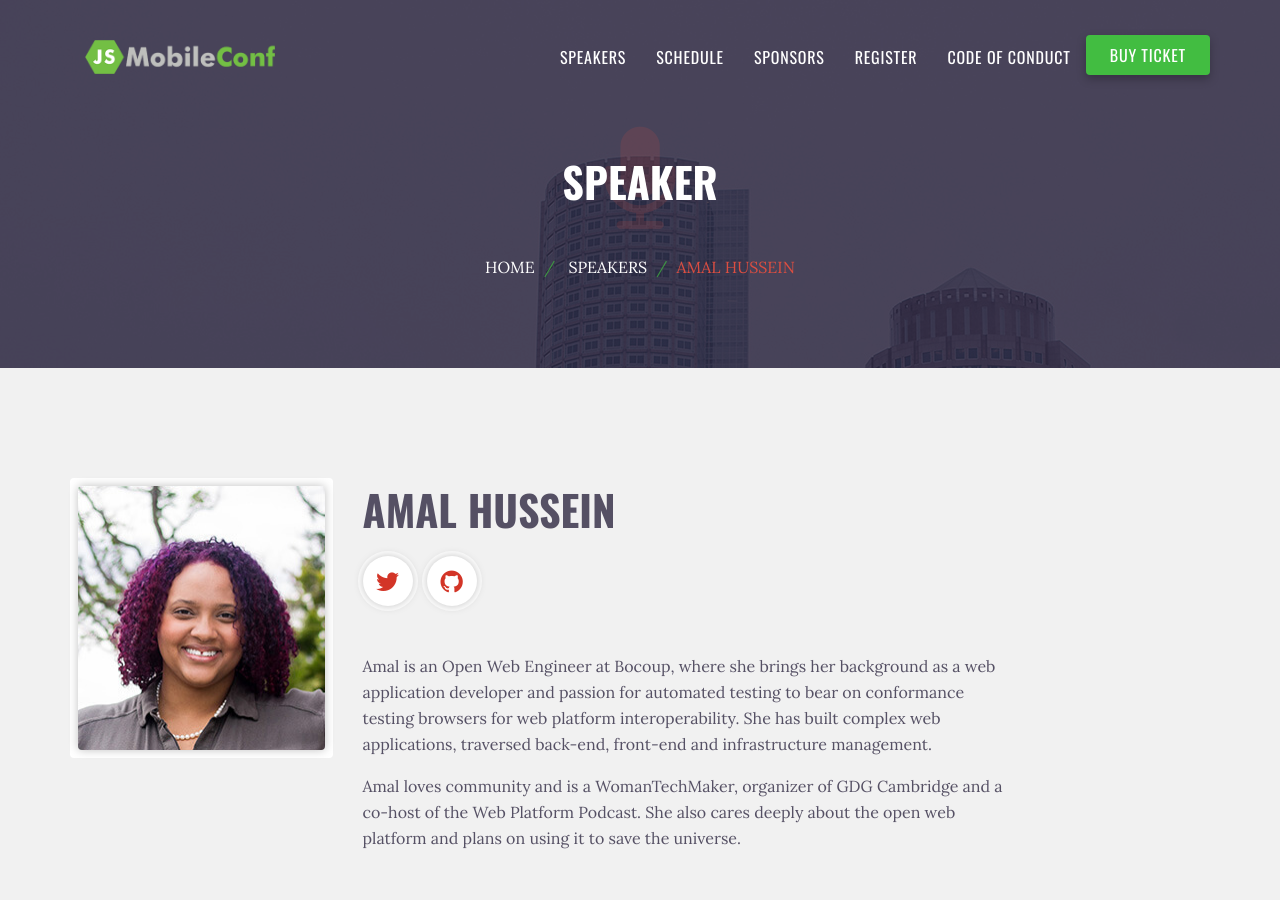
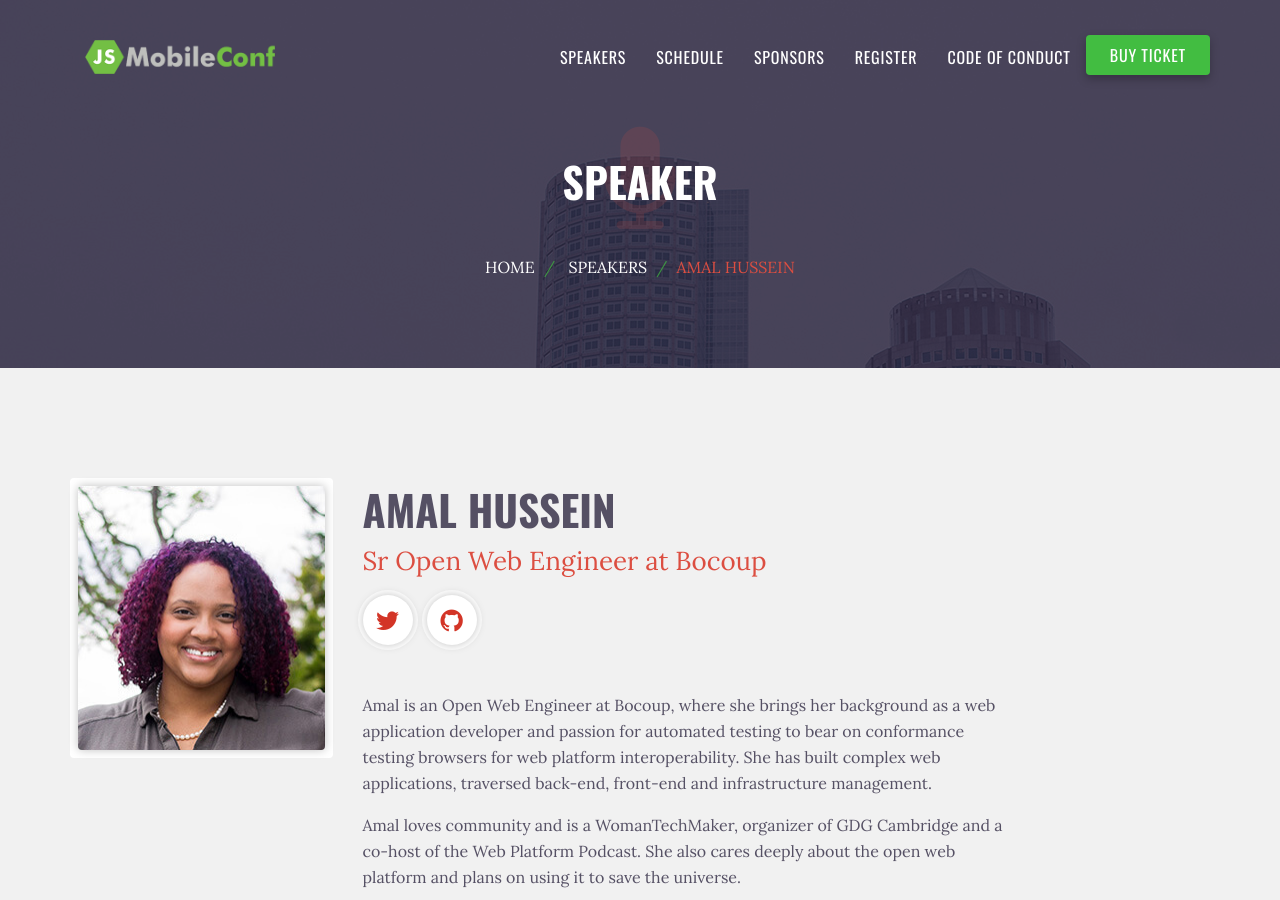
Before and after one commit to remotesynth/jsMobileConf, a Jekyll site: the page built from speakers/amal-hussein.md, in a window 1280 px wide and 900 px high. Built offline with Jekyll 4.4.1, drawn with Linux system fonts in a browser that asks for light colours; part of the change alters nothing that is shown.

Commit message:
fixing amal's profile

```diff
--- a/speakers/amal-hussein.md
+++ b/speakers/amal-hussein.md
@@ -2,7 +2,7 @@
 layout: speaker
 title: Amal Hussein
 last-name: Hussein
-job-title: "Sr Open Web Engineer at Bocoup"
+jobtitle: "Sr Open Web Engineer at Bocoup"
 short-job-title: "Senior Open Web Engineer"
 photo: "AmalHussein.jpg"
 twitter: "nomadtechie"
```
